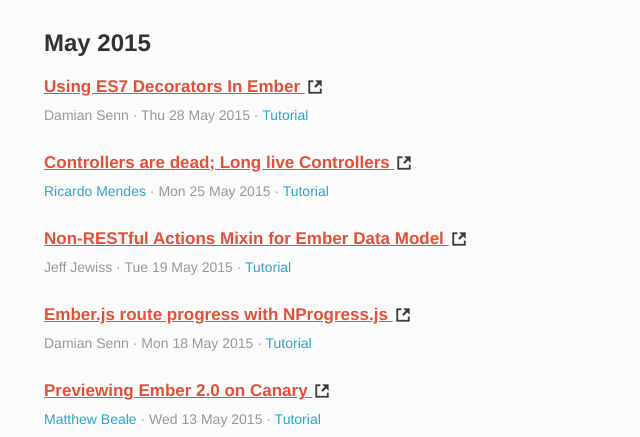
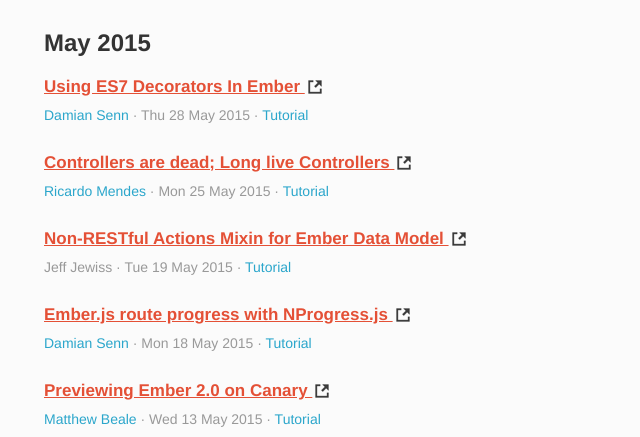
Before and after one commit to emberwatch/emberwatch, a Jekyll site: the page built from tutorials.html, in a window 1280 px wide and 900 px high, scrolled down 9829 px. Shown: the part 153-590 px from the top of the window, without its empty margins (136-776 px from the left). Built offline with Jekyll 4.4.1, drawn with Linux system fonts in a browser that asks for light colours; comment, search, counter and statistics services are not loaded; part of the change alters nothing that is shown; some of the changed text lies outside the part shown.

```diff
--- a/_data/people.yml
+++ b/_data/people.yml
@@ -1227,6 +1227,8 @@
 - name: Damian Senn
   id: 295
   twitter: topaxi
+  github: topaxi
+  site: https://topaxi.codes/
 - name: Jason Cummings
   id: 296
   github: jsncmgs1
```
